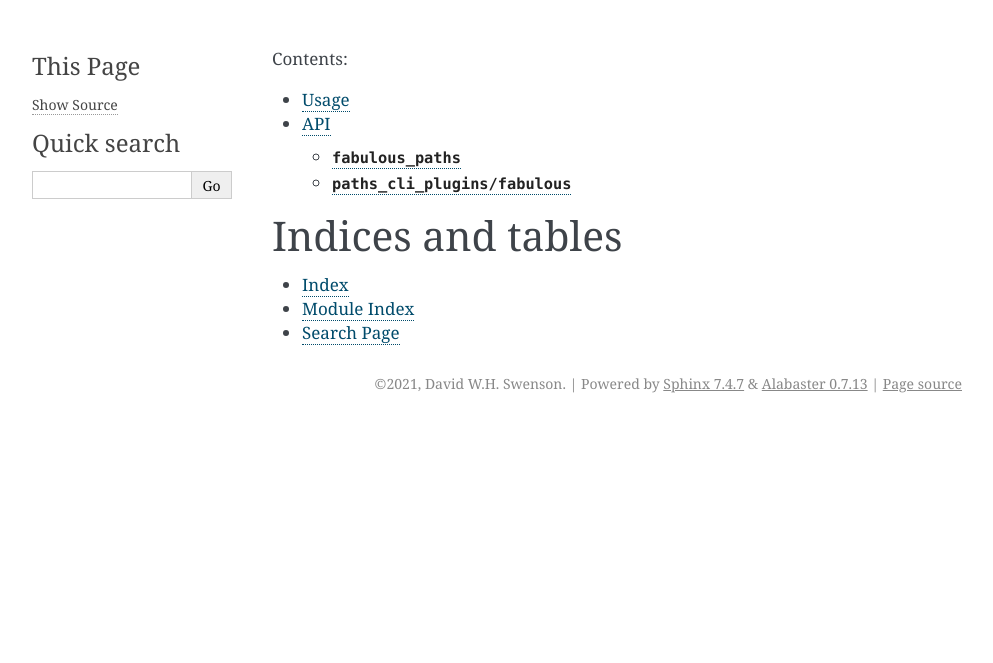
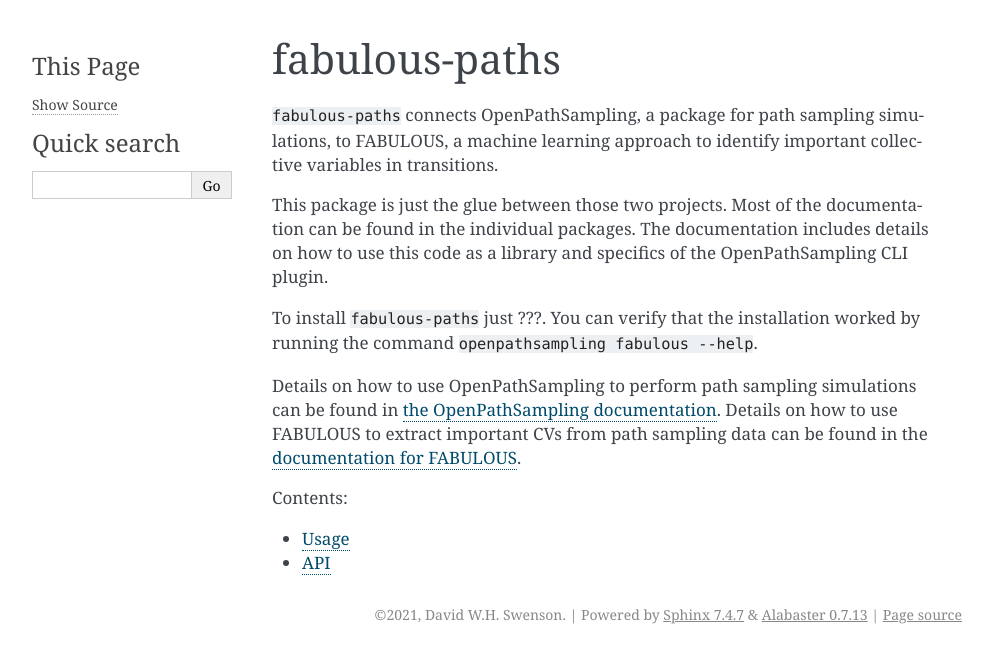
Before and after one commit to dwhswenson/fabulous-paths, a Sphinx documentation site: the page built from docs/index.rst, in a window 1280 px wide. Shown: the top 663 px of the page, without its empty margins (148-1141 px from the left). Built offline with Sphinx 7.4.7, drawn with Linux system fonts in a browser that asks for light colours.

Commit message:
Small improvements to docs

```diff
--- a/docs/index.rst
+++ b/docs/index.rst
@@ -1,20 +1,32 @@
-.. paths-fabulous documentation master file, created by
+.. fabulous-paths documentation master file, created by
    sphinx-quickstart on Thu Apr  8 18:13:45 2021.
    You can adapt this file completely to your liking, but it should at least
    contain the root `toctree` directive.
 
+fabulous-paths
+==============
+
+``fabulous-paths`` connects OpenPathSampling, a package for path sampling
+simulations, to FABULOUS, a machine learning approach to identify important
+collective variables in transitions.
+
+This package is just the glue between those two projects. Most of the
+documentation can be found in the individual packages. The documentation
+includes details on how to use this code as a library and specifics of the
+OpenPathSampling CLI plugin.
+
+To install ``fabulous-paths`` just ???. You can verify that the installation
+worked by running the command ``openpathsampling fabulous --help``.
+
+Details on how to use OpenPathSampling to perform path sampling simulations
+can be found in `the OpenPathSampling documentation
+<http://openpathsampling.org>`_. Details on how to use FABULOUS to extract
+important CVs from path sampling data can be found in the `documentation for
+FABULOUS <https://github.com/Ensing-Laboratory/FABULOUS>`_.
+
 .. toctree::
-   :maxdepth: 2
+   :maxdepth: 1
    :caption: Contents:
 
    usage
    api
-
-
-
-Indices and tables
-==================
-
-* :ref:`genindex`
-* :ref:`modindex`
-* :ref:`search`
```
Also changed, not shown: docs/api.rst (+4 -9 lines).
